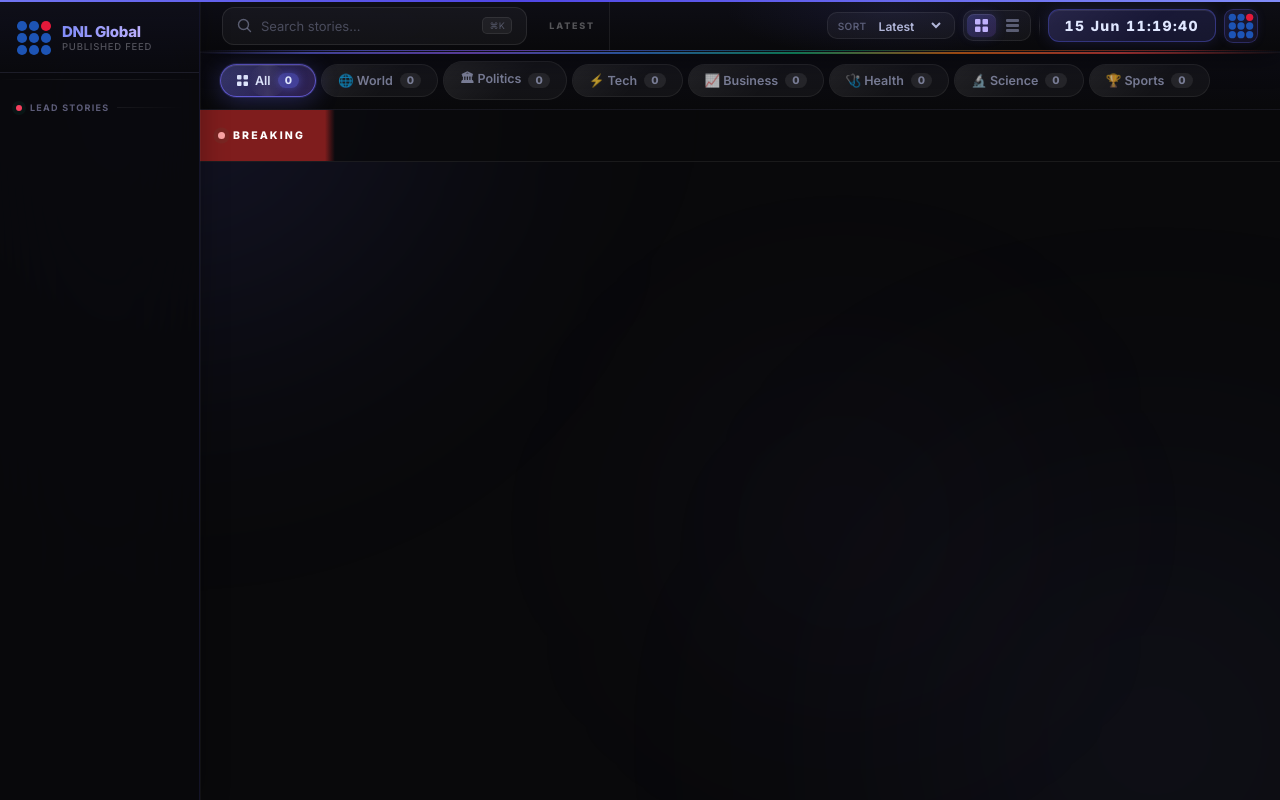
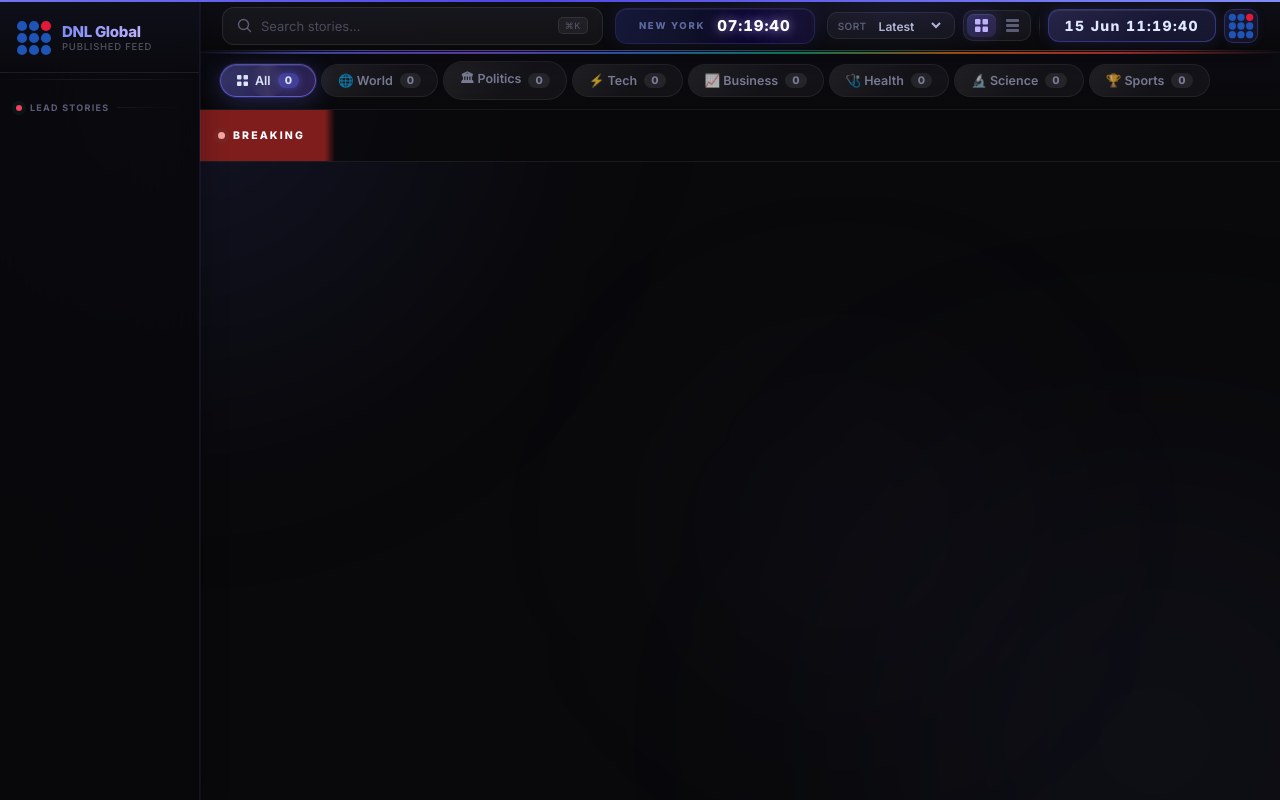
Before and after one commit to Daksh288948921904/Global_news, a FastAPI app: page / in a window 1280 px wide. Run offline with FastAPI, Linux system fonts and the light colour scheme.

Commit message:
feat: world clock rotator in topbar — 10 cities cycling every 4s with glowing time

```diff
--- a/static/css/style.css
+++ b/static/css/style.css
@@ -464,52 +464,45 @@ a{color:inherit;text-decoration:none}
   transform:scale(1.07);
 }
 
-/* ── Topbar headline ticker ──────────────────────────────────── */
-.topbar-ticker-wrap{
-  display:flex;align-items:center;gap:0;
-  margin:0 auto;flex:1;min-width:0;max-width:560px;
-  overflow:hidden;
-  height:100%;
-}
-.tbt-label{
-  flex-shrink:0;
-  font-size:9px;font-weight:900;letter-spacing:.2em;
-  color:rgba(255,255,255,.3);
-  padding:0 14px 0 10px;
-  border-right:1px solid rgba(255,255,255,.07);
-  height:100%;display:flex;align-items:center;
+/* ── World Clock ─────────────────────────────────────────────── */
+.world-clock{
+  margin:0 auto;flex-shrink:0;
+  display:flex;align-items:center;justify-content:center;
+  height:36px;min-width:200px;
+  background:linear-gradient(135deg,rgba(15,20,50,.7),rgba(20,15,45,.7));
+  border:1px solid rgba(99,102,241,.22);
+  border-radius:12px;
+  overflow:hidden;position:relative;
+  box-shadow:0 0 20px rgba(99,102,241,.1),inset 0 1px 0 rgba(255,255,255,.06);
+}
+.world-clock::before{
+  content:'';position:absolute;inset:0;
+  background:linear-gradient(90deg,rgba(99,102,241,.08) 0%,transparent 50%,rgba(139,92,246,.05) 100%);
+  pointer-events:none;
+}
+.wc-slide{
+  display:flex;align-items:center;gap:12px;
+  padding:0 18px;
+  transition:opacity .35s ease,transform .35s ease;
+}
+.wc-slide.exit{opacity:0;transform:translateY(-8px)}
+.wc-slide.enter{opacity:0;transform:translateY(8px)}
+.wc-city{
+  font-size:9.5px;font-weight:800;letter-spacing:.18em;
+  text-transform:uppercase;
+  color:rgba(160,180,255,.55);
   white-space:nowrap;
 }
-.tbt-track{
-  flex:1;overflow:hidden;height:100%;
-  display:flex;align-items:center;
-  mask-image:linear-gradient(90deg,transparent 0%,#000 5%,#000 92%,transparent 100%);
-  -webkit-mask-image:linear-gradient(90deg,transparent 0%,#000 5%,#000 92%,transparent 100%);
-}
-.tbt-inner{
-  display:flex;align-items:center;gap:0;
+.wc-time{
+  font-size:15px;font-weight:800;
+  font-variant-numeric:tabular-nums;
+  font-family:'Inter',monospace;
+  letter-spacing:.06em;
+  color:#fff;
   white-space:nowrap;
-  animation:tbt-scroll 45s linear infinite;
-  will-change:transform;
-}
-.tbt-inner:hover{animation-play-state:paused}
-.tbt-item{
-  font-size:12px;font-weight:500;
-  color:rgba(190,200,240,.55);
-  padding:0 6px;cursor:pointer;
-  transition:color .15s;
-  letter-spacing:.01em;
-}
-.tbt-item:hover{color:rgba(220,228,255,.9)}
-.tbt-sep{
-  color:rgba(255,255,255,.12);
-  font-size:8px;padding:0 10px;flex-shrink:0;
-}
-@keyframes tbt-scroll{
-  0%{transform:translateX(0)}
-  100%{transform:translateX(-50%)}
-}
-@media(max-width:900px){.topbar-ticker-wrap{display:none}}
+  text-shadow:0 0 20px rgba(139,92,246,.9),0 0 40px rgba(99,102,241,.5),0 0 8px rgba(255,255,255,.4);
+}
+@media(max-width:900px){.world-clock{display:none}}
 
 .topbar-right{display:flex;align-items:center;gap:8px;margin-left:auto}
 .sort-wrap{
--- a/static/js/app.js
+++ b/static/js/app.js
@@ -129,7 +129,6 @@ function refreshMeta(articles) {
   bump('s-articles', articles.length);
   bump('s-updated', new Date().toLocaleTimeString([], { hour: '2-digit', minute: '2-digit' }));
   buildCountryList(articles);
-  buildTopbarTicker(articles);
 }
 
 function _extractCountry(a) {
@@ -139,17 +138,50 @@ function _extractCountry(a) {
   return (parts.length > 1 ? parts[parts.length - 1] : parts[0]).toUpperCase();
 }
 
-function buildTopbarTicker(articles) {
-  const el = $('tbt-inner');
-  if (!el || !articles.length) return;
-  const sep = `<span class="tbt-sep">◆</span>`;
-  const items = articles.map(a =>
-    `<span class="tbt-item" onclick="openReader('${esc(a.id)}')">${esc(a.heading || '')}</span>`
-  ).join(sep);
-  el.innerHTML = items + sep + items;
-  const dur = Math.max(30, articles.length * 3.5);
-  el.style.animationDuration = dur + 's';
-}
+// ── World Clock ───────────────────────────────────────────────
+(function initWorldClock() {
+  const CITIES = [
+    { name: 'New York',   tz: 'America/New_York' },
+    { name: 'London',     tz: 'Europe/London' },
+    { name: 'Paris',      tz: 'Europe/Paris' },
+    { name: 'Dubai',      tz: 'Asia/Dubai' },
+    { name: 'Mumbai',     tz: 'Asia/Kolkata' },
+    { name: 'Singapore',  tz: 'Asia/Singapore' },
+    { name: 'Tokyo',      tz: 'Asia/Tokyo' },
+    { name: 'Sydney',     tz: 'Australia/Sydney' },
+    { name: 'Los Angeles',tz: 'America/Los_Angeles' },
+    { name: 'São Paulo',  tz: 'America/Sao_Paulo' },
+  ];
+  let idx = 0;
+  const slide   = $('wc-slide');
+  const cityEl  = $('wc-city');
+  const timeEl  = $('wc-time');
+  if (!slide || !cityEl || !timeEl) return;
+
+  function fmt(tz) {
+    return new Date().toLocaleTimeString('en-US', { timeZone: tz, hour: '2-digit', minute: '2-digit', second: '2-digit', hour12: false });
+  }
+
+  function tick() { if (timeEl) timeEl.textContent = fmt(CITIES[idx].tz); }
+
+  function rotate() {
+    slide.classList.add('exit');
+    setTimeout(() => {
+      idx = (idx + 1) % CITIES.length;
+      cityEl.textContent = CITIES[idx].name;
+      timeEl.textContent = fmt(CITIES[idx].tz);
+      slide.classList.remove('exit');
+      slide.classList.add('enter');
+      requestAnimationFrame(() => requestAnimationFrame(() => slide.classList.remove('enter')));
+    }, 350);
+  }
+
+  // init
+  cityEl.textContent = CITIES[0].name;
+  timeEl.textContent = fmt(CITIES[0].tz);
+  setInterval(tick, 1000);
+  setInterval(rotate, 4000);
+})();
 
 function buildCountryList(articles) {
   const wrap = $('cbar-inner');
--- a/templates/index.html
+++ b/templates/index.html
@@ -91,10 +91,10 @@
         <kbd>⌘K</kbd>
       </div>
 
-      <div class="topbar-ticker-wrap" id="topbar-ticker-wrap">
-        <span class="tbt-label">LATEST</span>
-        <div class="tbt-track">
-          <div class="tbt-inner" id="tbt-inner"></div>
+      <div class="world-clock" id="world-clock">
+        <div class="wc-slide" id="wc-slide">
+          <span class="wc-city" id="wc-city"></span>
+          <span class="wc-time" id="wc-time"></span>
         </div>
       </div>
 
```
